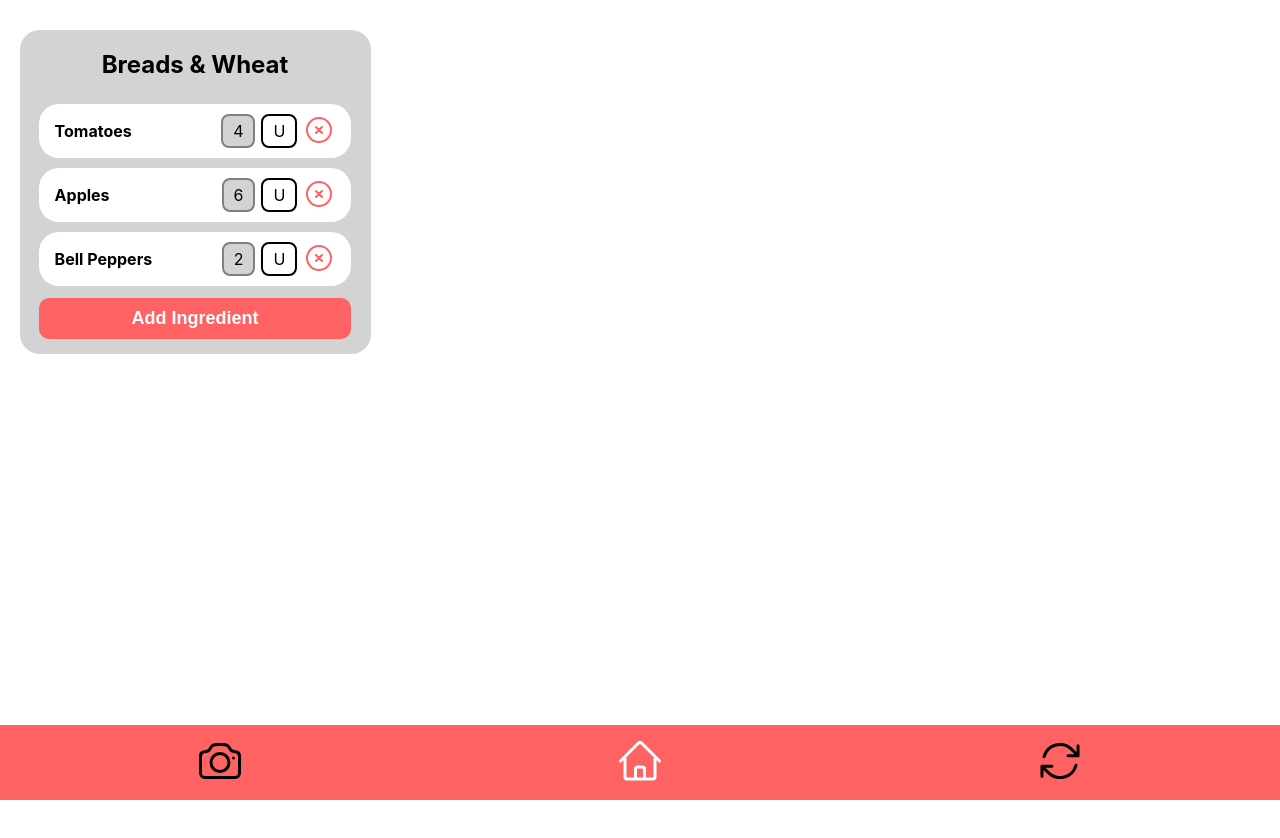
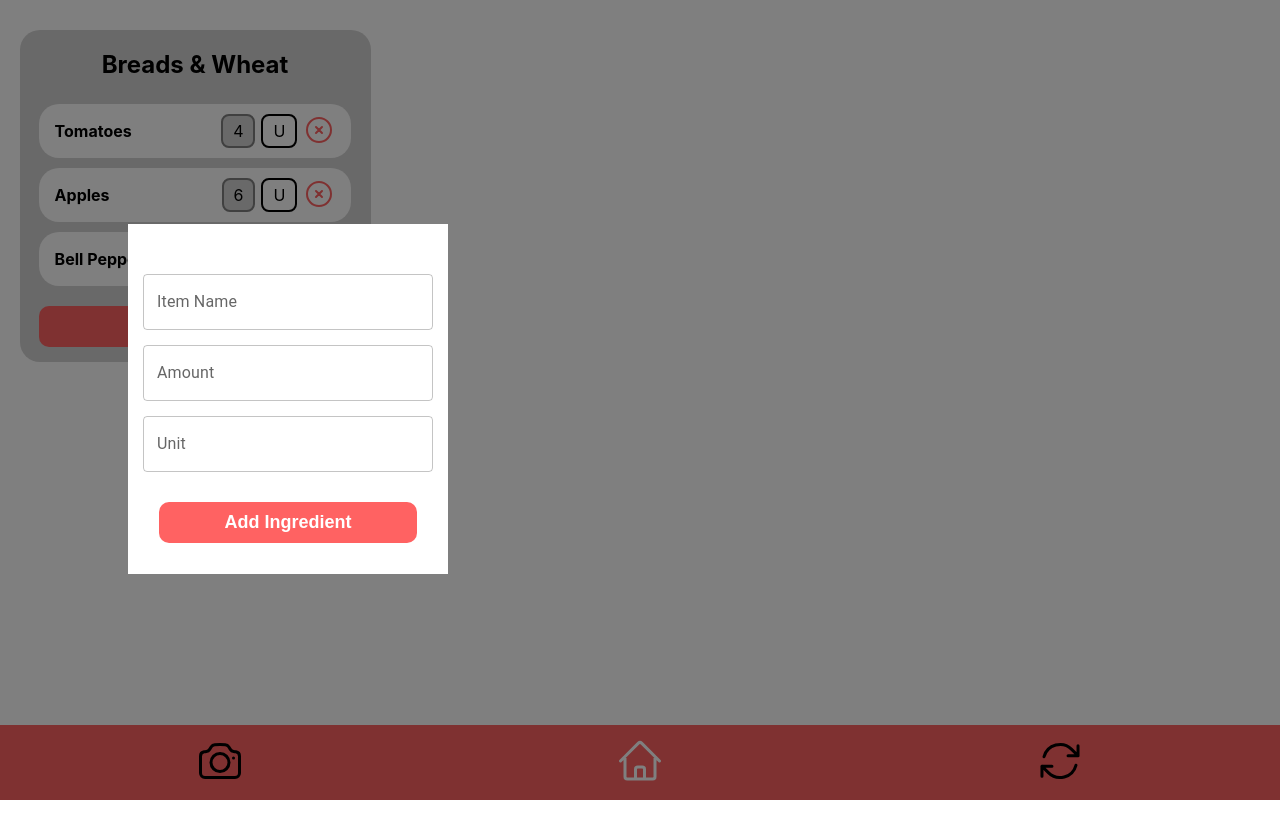
Before and after one commit to smrahman1/Chelf, a React (Create React App) app in the folder frontend/: page /pantry/Bread-Wheat in a window 1280 px wide. Both pictures are taken after a click on the button "Add Ingredient". Shown: the top 838 px of the page. Built offline with nearby package versions, Linux system fonts and the light colour scheme.

Commit message:
Added add ingredient button

```diff
--- a/frontend/src/components/PantryItem.css
+++ b/frontend/src/components/PantryItem.css
@@ -58,7 +58,7 @@
   margin: 0;
 }
 
-button {
+.buttonClass {
   color: white;
   font-weight: 900;
   font-size: 18px;
@@ -67,5 +67,6 @@
   border-radius: 10px;
   background-color: #ff6262;
   border-style: none;
-  margin-top: 7px;
+  margin: auto;
+  margin-top: 15px;
 }
--- a/frontend/src/components/PantryItem.js
+++ b/frontend/src/components/PantryItem.js
@@ -1,7 +1,10 @@
 import { useParams } from "react-router-dom";
+import Box from "@mui/material/Box";
+import Modal from "@mui/material/Modal";
 import "./PantryItem.css";
 import Ingredient from "./Ingredient";
-
+import { useState } from "react";
+import { TextField } from "@mui/material";
 
 function PantryItem() {
   const category_to_label = {
@@ -14,19 +17,59 @@
     "Rice-Pasta": "Pastas & Rice",
     "Bread-Wheat": "Breads & Wheat",
   };
+
   const { category } = useParams();
   const title = category_to_label[category];
+  const [open, setOpen] = useState(false);
+
+  const handleOpen = () => {
+    setOpen(true);
+  };
+  const handleClose = () => {
+    setOpen(false);
+  };
 
   return (
+    <>
       <div className="ingredientList">
         <h2>{title}</h2>
         <Ingredient name="Tomatoes" amount="4" unit="U"></Ingredient>
         <Ingredient name="Apples" amount="6" unit="U"></Ingredient>
         <Ingredient name="Bell Peppers" amount="2" unit="U"></Ingredient>
-      <button>
+        <button className="buttonClass" onClick={handleOpen}>
           Add Ingredient
         </button>
       </div>
+      <Modal
+        // hideBackdrop
+        open={open}
+        onClose={handleClose}
+        sx={{
+          position: "absolute",
+          top: "28%",
+          left: "10%",
+        }}
+      >
+        <Box
+          sx={{
+            paddingTop: "50px",
+            paddingLeft: "15px",
+            paddingRight: "15px",
+            width: "290px",
+            height: "300px",
+            backgroundColor: "white",
+            display: "flex",
+            flexDirection: "column",
+            gap: "15px",
+          }}
+        >
+          <TextField id="outlined-basic" label="Item Name" variant="outlined" />
+          <TextField id="outlined-basic" label="Amount" variant="outlined" />
+          <TextField id="outlined-basic" label="Unit" variant="outlined" />
+          <button className="buttonClass">Add Ingredient</button>
+        </Box>
+      </Modal>
+    </>
   );
 }
 
```
Lines whose indentation alone changed are shown as unchanged.
